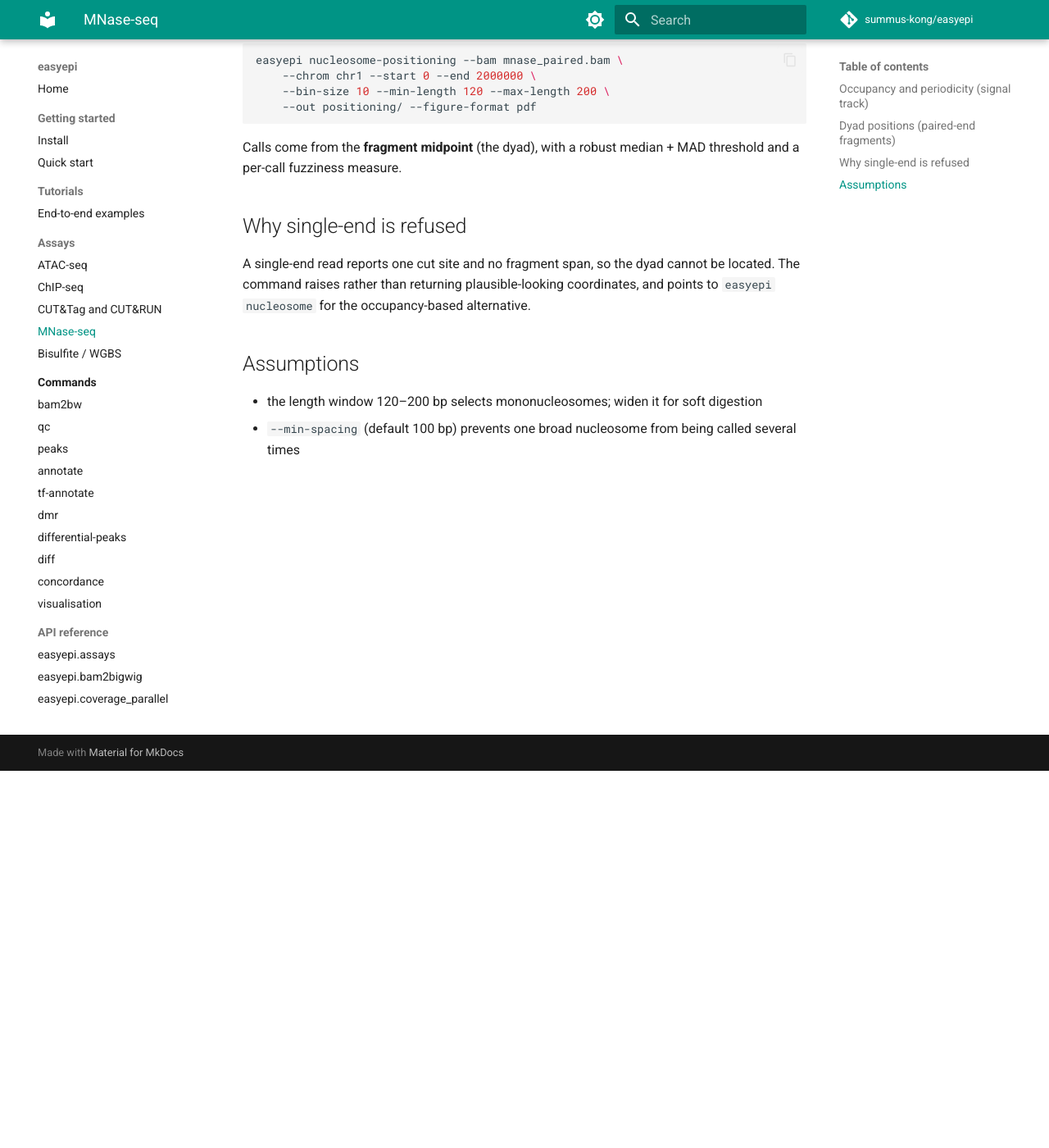
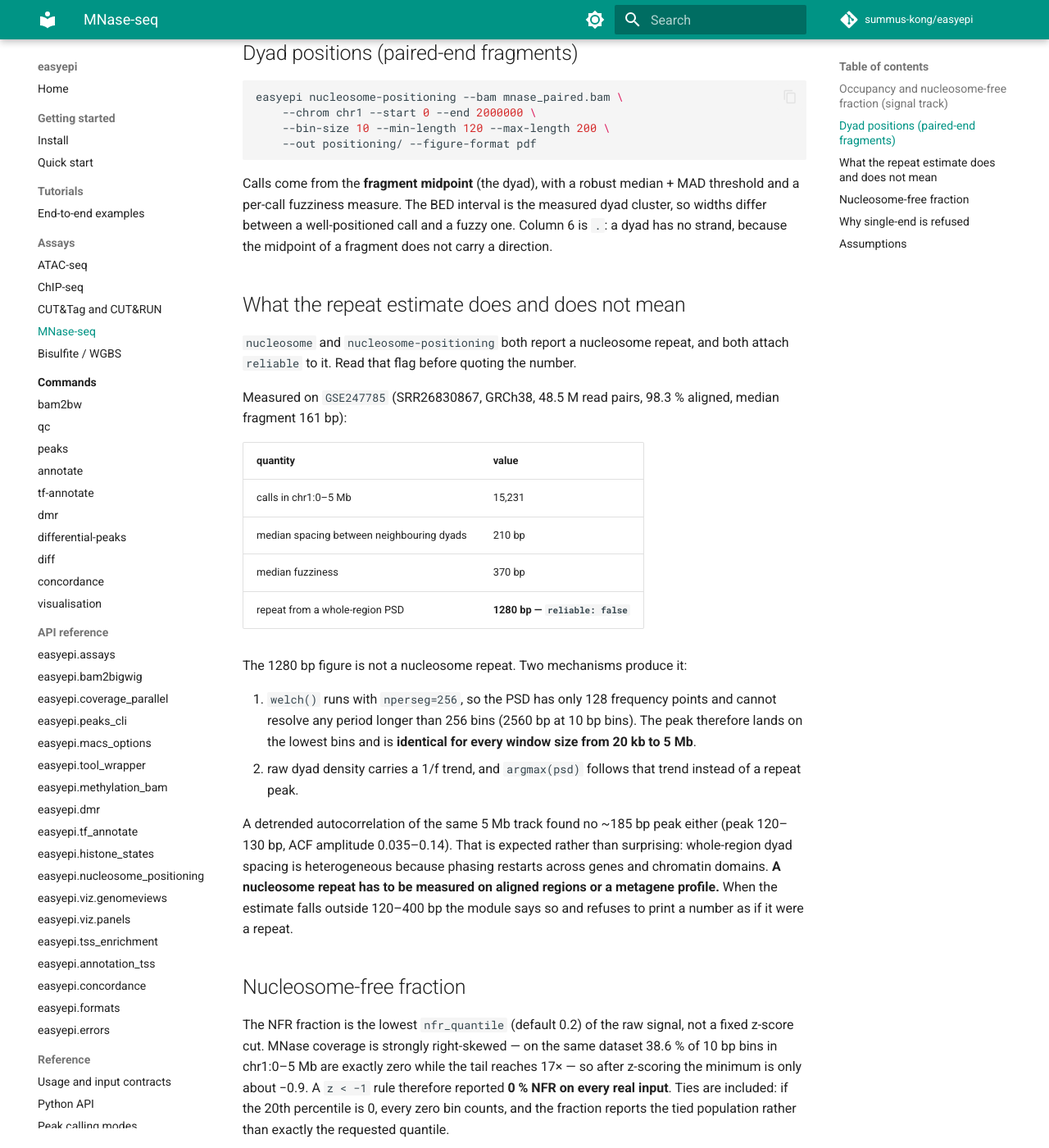
Before and after one commit to summus-kong/easyepi, an MkDocs documentation site: the page built from docs/assays/mnase.md, in a window 1280 px wide and 1400 px high, scrolled down 460 px. Shown: the whole window at 82% size. Built offline with MkDocs 1.6.1 and Material for MkDocs 9.7.7, drawn with Linux system fonts in a browser that asks for light colours; comment, search, counter and statistics services are not loaded; the version menu is left out; some of the changed text lies outside the part shown.

Commit message:
Make nucleosome occupancy usable and stop reporting a fake repeat
The `nucleosome` subcommand was registered in the CLI but raise()d on every
call, so the documented example could only ever fail. It now reads a bigWig
region and writes a summary: z-scored occupancy, the nucleosome-free
fraction, and a repeat estimate that carries its own verdict.

Measuring that fraction exposed a second defect. `nucleosome_scores` called
anything below z = -1 nucleosome-free, but MNase coverage is strongly
right-skewed: on GSE247785 chr1:0-5 Mb, 38.6% of 10 bp bins are exactly zero
and the tail reaches 17x, so the z-scored minimum is only about -0.9 and the
rule reported 0% NFR on every real input. It now uses the lowest
`nfr_quantile` (default 0.2) of the raw signal and reports the cutoff.
Ties count: when the 20th percentile is 0 every zero bin is included, so the
number describes the depleted population rather than exactly 0.2.

The repeat estimate gets the same treatment as in nucleosome-positioning:
`nucleosome_repeat` returns the value plus `reliable`, and refuses to present
a number as a nucleosome repeat when it falls outside 120-400 bp. Keeping one
implementation means the two commands cannot drift apart.

Docs now match what the code does. docs/assays/mnase.md previously promised
"the periodic spacing of the dyad signal"; on 5 Mb of real data the PSD peak
is 1280 bp for every window size from 20 kb to 5 Mb and a detrended
autocorrelation finds no ~185 bp peak, so the page explains why a whole-region
repeat is not measurable and where it should be measured instead. The stale
`nucleosome --bam` examples in EXAMPLES.md are replaced, and gen_docs now
emits pages for both nucleosome commands so the option lists cannot go stale
again.

`specific.mnase.positioning` stays as an unsupported stub on purpose;
test_release_contract asserts that it exits 2 and three docs record it.

Verified on tfcu1: 758 tests pass; end-to-end on GSE247785 produces
nfr_score 0.386 with repeat_reliable false.

````diff
--- a/docs/assays/mnase.md
+++ b/docs/assays/mnase.md
@@ -1,16 +1,20 @@
 # MNase-seq
 
 MNase digests linker DNA and leaves nucleosome-protected fragments. Two different
-questions need two different commands.
+questions need two different commands, and one of them cannot answer as much as it
+used to claim.
 
-## Occupancy and periodicity (signal track)
+## Occupancy and nucleosome-free fraction (signal track)
 
 ```bash
 easyepi bam2bw mnase.bam -o tracks/ --assay mnase --jobs 8
-easyepi nucleosome --bam mnase.bam --out nuc/ --figure-format pdf
+easyepi nucleosome --bigwig tracks/mnase.bw \
+    --chrom chr1 --start 0 --end 5000000 --bin-size 10 --out nuc/
 ```
 
-Reports the fragment-length distribution and the periodic spacing of the dyad signal.
+Writes `nucleosome_summary.json` with the z-scored occupancy mean, the
+nucleosome-free fraction, and a nucleosome-repeat estimate that carries its own
+verdict (see below).
 
 ## Dyad positions (paired-end fragments)
 
@@ -21,8 +25,53 @@ easyepi nucleosome-positioning --bam mnase_paired.bam \
     --out positioning/ --figure-format pdf
 ```
 
-Calls come from the **fragment midpoint** (the dyad), with a robust
-median + MAD threshold and a per-call fuzziness measure.
+Calls come from the **fragment midpoint** (the dyad), with a robust median + MAD
+threshold and a per-call fuzziness measure. The BED interval is the measured
+dyad cluster, so widths differ between a well-positioned call and a fuzzy one.
+Column 6 is `.`: a dyad has no strand, because the midpoint of a fragment does
+not carry a direction.
+
+## What the repeat estimate does and does not mean
+
+`nucleosome` and `nucleosome-positioning` both report a nucleosome repeat, and
+both attach `reliable` to it. Read that flag before quoting the number.
+
+Measured on `GSE247785` (SRR26830867, GRCh38, 48.5 M read pairs, 98.3 % aligned,
+median fragment 161 bp):
+
+| quantity | value |
+|---|---|
+| calls in chr1:0–5 Mb | 15,231 |
+| median spacing between neighbouring dyads | 210 bp |
+| median fuzziness | 370 bp |
+| repeat from a whole-region PSD | **1280 bp — `reliable: false`** |
+
+The 1280 bp figure is not a nucleosome repeat. Two mechanisms produce it:
+
+1. `welch()` runs with `nperseg=256`, so the PSD has only 128 frequency points
+   and cannot resolve any period longer than 256 bins (2560 bp at 10 bp bins).
+   The peak therefore lands on the lowest bins and is **identical for every
+   window size from 20 kb to 5 Mb**.
+2. raw dyad density carries a 1/f trend, and `argmax(psd)` follows that trend
+   instead of a repeat peak.
+
+A detrended autocorrelation of the same 5 Mb track found no ~185 bp peak either
+(peak 120–130 bp, ACF amplitude 0.035–0.14). That is expected rather than
+surprising: whole-region dyad spacing is heterogeneous because phasing restarts
+across genes and chromatin domains. **A nucleosome repeat has to be measured on
+aligned regions or a metagene profile.** When the estimate falls outside
+120–400 bp the module says so and refuses to print a number as if it were a
+repeat.
+
+## Nucleosome-free fraction
+
+The NFR fraction is the lowest `nfr_quantile` (default 0.2) of the raw signal,
+not a fixed z-score cut. MNase coverage is strongly right-skewed — on the same
+dataset 38.6 % of 10 bp bins in chr1:0–5 Mb are exactly zero while the tail
+reaches 17× — so after z-scoring the minimum is only about −0.9. A `z < −1` rule
+therefore reported **0 % NFR on every real input**. Ties are included: if the
+20th percentile is 0, every zero bin counts, and the fraction reports the tied
+population rather than exactly the requested quantile.
 
 ## Why single-end is refused
 
@@ -30,8 +79,15 @@ A single-end read reports one cut site and no fragment span, so the dyad cannot
 located. The command raises rather than returning plausible-looking coordinates, and
 points to `easyepi nucleosome` for the occupancy-based alternative.
 
+This is also why ENCODE's 2011 MNase-seq (K562/GM12878) is not usable as a dyad
+input: those runs are 35 bp single-end, so the pipeline has nothing to take a
+midpoint of.
+
 ## Assumptions
 
 - the length window 120–200 bp selects mononucleosomes; widen it for soft digestion
 - `--min-spacing` (default 100 bp) prevents one broad nucleosome from being called
   several times
+- `--fuzziness-radius` (default 500 bp) caps the dyad-cluster search. On the
+  dataset above about 28 % of calls still hit that cap, so raise it when
+  neighbouring nucleosomes sit closer than 500 bp
````
Also changed, not shown: docs/EXAMPLES.md (+6 -3 lines), docs/RELIABILITY.md (+1 -1 lines), docs/USAGE.md (+1 -1 lines), docs/commands/nucleosome-positioning.md (added, +34 -0 lines), docs/commands/nucleosome.md (added, +23 -0 lines), docs/index.md (+1 -1 lines), 5 other files.
